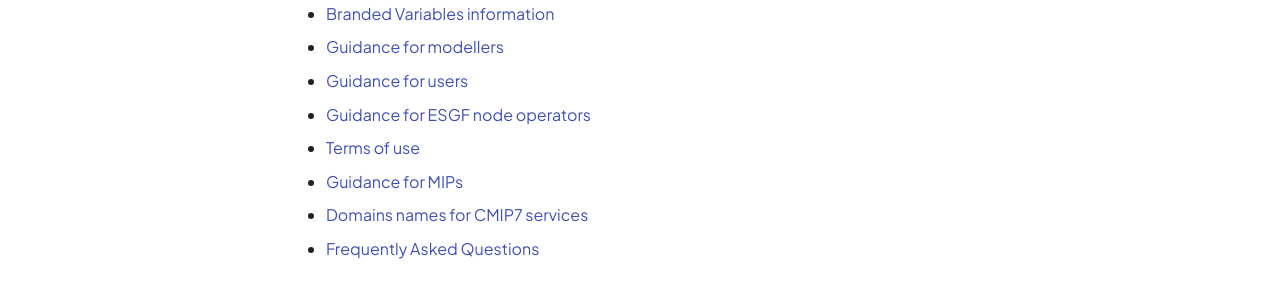
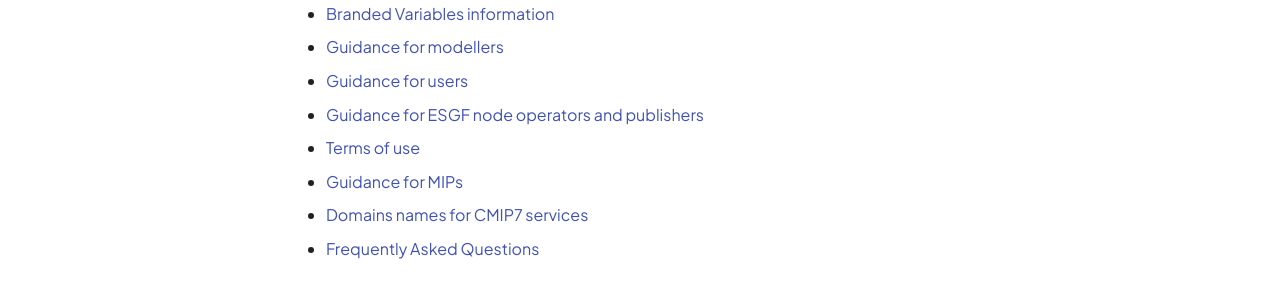
Before and after one commit to WCRP-CMIP/cmip7-guidance, an MkDocs documentation site: the page built from docs/CMIP7/index.md, in a window 1280 px wide. Shown: the part 246-544 px from the top of the page. Built offline with MkDocs 1.6.1 and Material for MkDocs 9.7.7, drawn with Linux system fonts in a browser that asks for light colours; some web fonts are replaced.

Commit message:
Update ESGF guidance link to include publishers
I think we are best to be specific as some may not look at the page for publishing

```diff
--- a/docs/CMIP7/index.md
+++ b/docs/CMIP7/index.md
@@ -11,7 +11,7 @@
 - [Branded Variables information](branded_variables.md)
 - [Guidance for modellers](guidance_for_modellers.md)
 - [Guidance for users](guidance_for_users.md)
-- [Guidance for ESGF node operators](guidance_for_esgf.md)
+- [Guidance for ESGF node operators and publishers](guidance_for_esgf.md)
 - [Terms of use](terms_of_use.md)
 - [Guidance for MIPs](guidance_for_mips.md)
 - [Domains names for CMIP7 services](domain_names.md)
```
